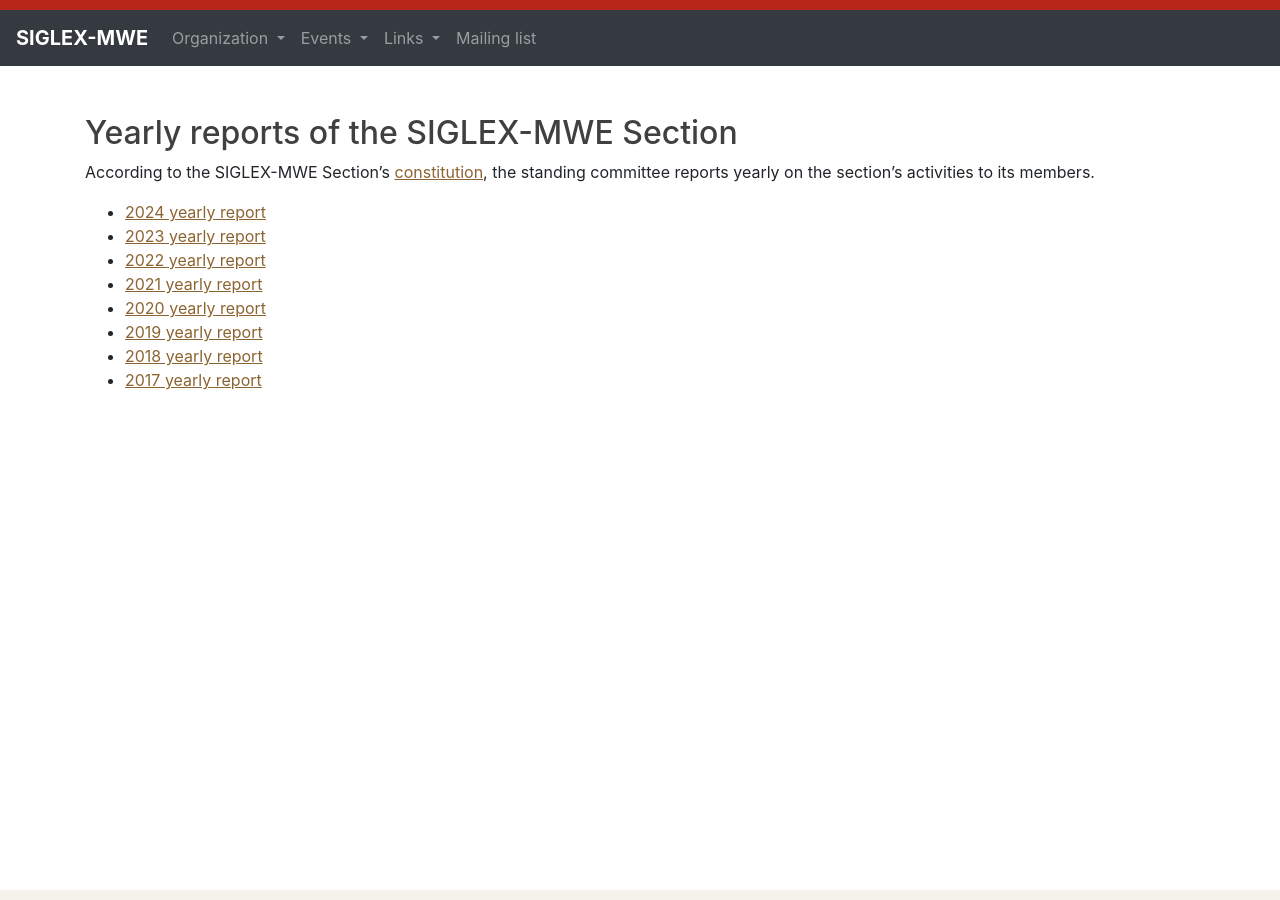
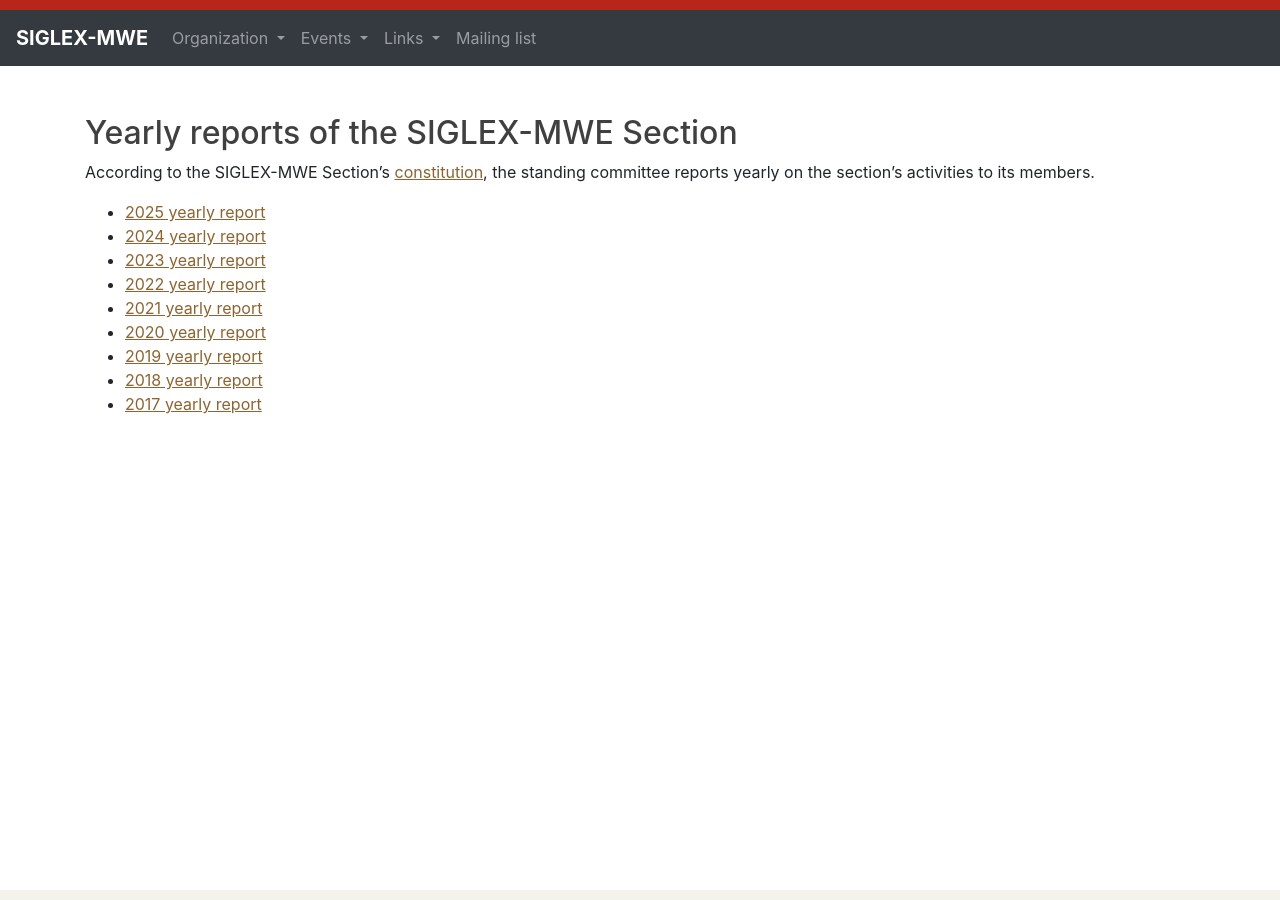
Before and after one commit to multiword/multiword.github.io, a Jekyll site: the page built from organization/yearlyreports.md, in a window 1280 px wide. Built offline with Jekyll 4.4.1, drawn with Linux system fonts in a browser that asks for light colours.

Commit message:
Update yearlyreports.md

```diff
--- a/organization/yearlyreports.md
+++ b/organization/yearlyreports.md
@@ -7,6 +7,7 @@ layout: default
 
 According to the SIGLEX-MWE Section's [constitution](constitution), the standing committee reports yearly on the section's activities to its members.
 
+  * [2025 yearly report](yearlyreports/2025-SIGLEX-MWE-yearly-report.pdf)
   * [2024 yearly report](yearlyreports/2024-SIGLEX-MWE-yearly-report.pdf)
   * [2023 yearly report](yearlyreports/2023-SIGLEX-MWE-yearly-report.pdf)
   * [2022 yearly report](yearlyreports/2022-SIGLEX-MWE-yearly-report.pdf)
```
